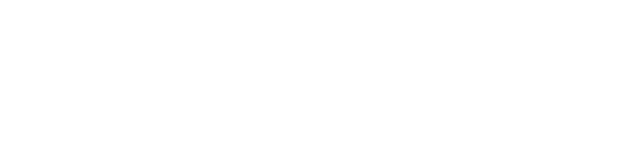
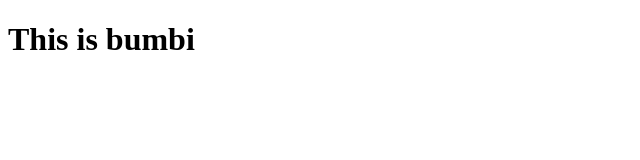
Before and after one commit to garimarpaudel/codingdemo, a plain HTML site: page index.html in a window 1280 px wide. Shown: the whole page, without its empty margins (0-640 px from the left). Drawn offline with Linux system fonts and the light colour scheme.

Commit message:
Adds a header to index.html

```diff
--- a/index.html
+++ b/index.html
@@ -7,6 +7,6 @@
     <title>Document</title>
 </head>
 <body>
-
+    <h1>This is bumbi</h1>
 </body>
 </html>
```
